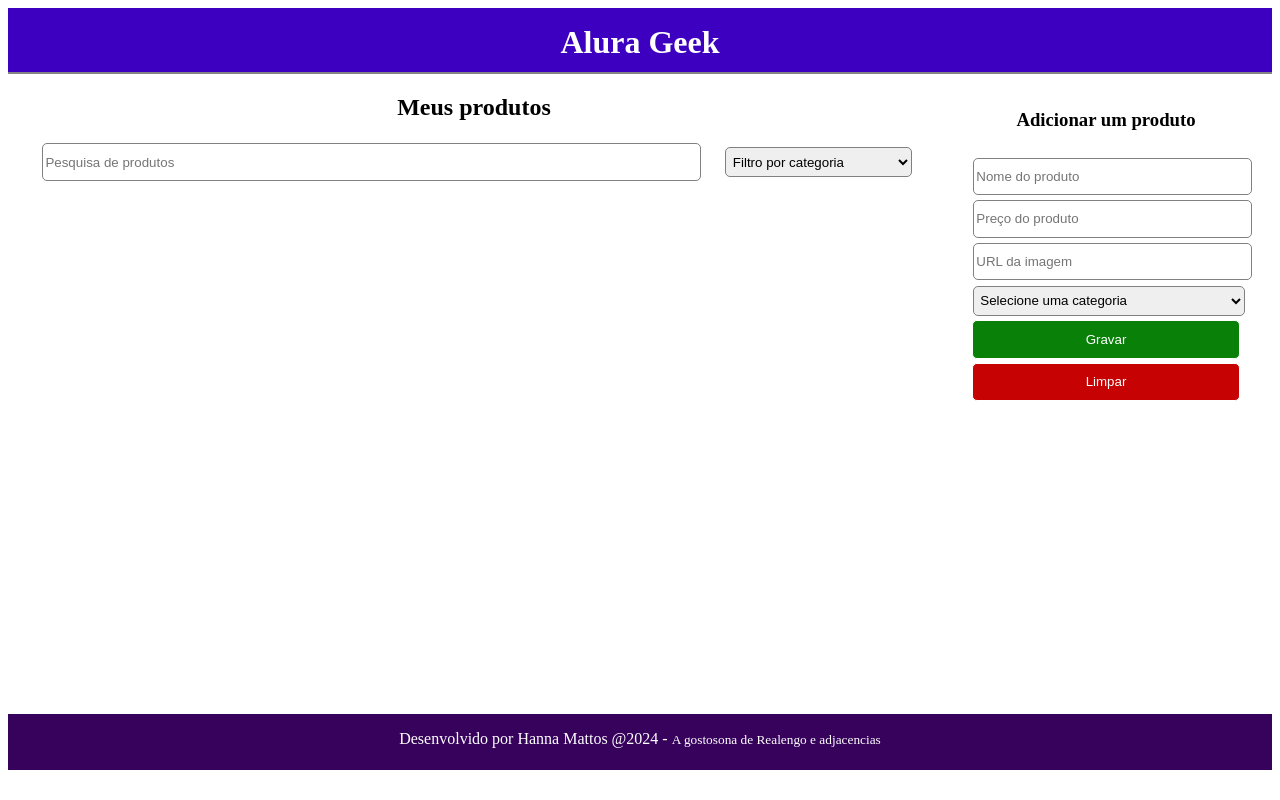
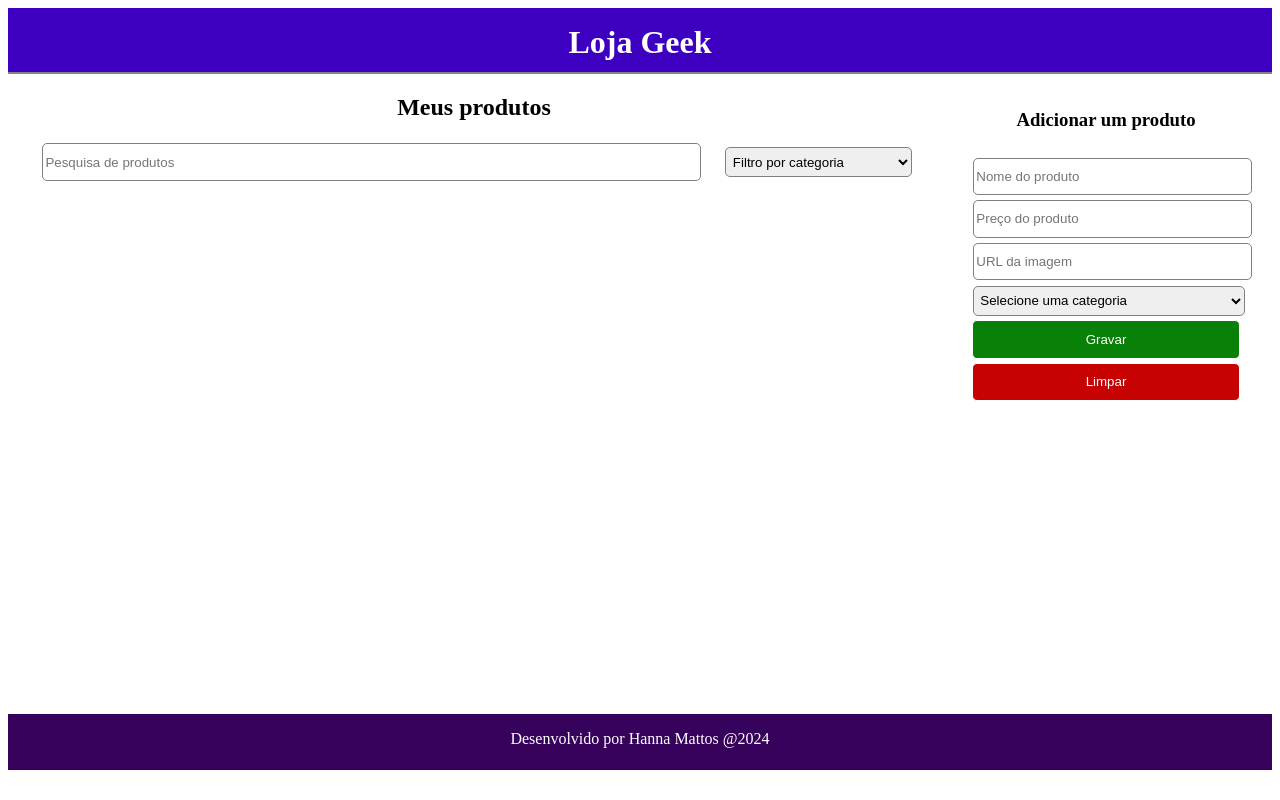
Before and after one commit to hpmattos/lojageek, a website: page src/index.html in a window 1280 px wide. Drawn offline with Linux system fonts and the light colour scheme; no server answers.

Commit message:
Mudança do título

```diff
--- a/src/index.html
+++ b/src/index.html
@@ -4,12 +4,12 @@
     <meta charset="UTF-8">
     <meta name="viewport" content="width=device-width, initial-scale=1.0">
     <link rel="stylesheet" href="./css/estilo.css">
-    <title>Alura Geek</title>
+    <title>Loja Geek</title>
 
 </head>
 <body>
     <header>
-        <h1>Alura Geek</h1>
+        <h1>Loja Geek</h1>
     </header>
     <main>
        <section id="produtos">
@@ -47,7 +47,7 @@
     </main>
     <footer>
         <span>
-            Desenvolvido por Hanna  Mattos @2024 - <small>A gostosona de Realengo e adjacencias </small>
+            Desenvolvido por Hanna  Mattos @2024
         </span>
     </footer>
 </body>
```
